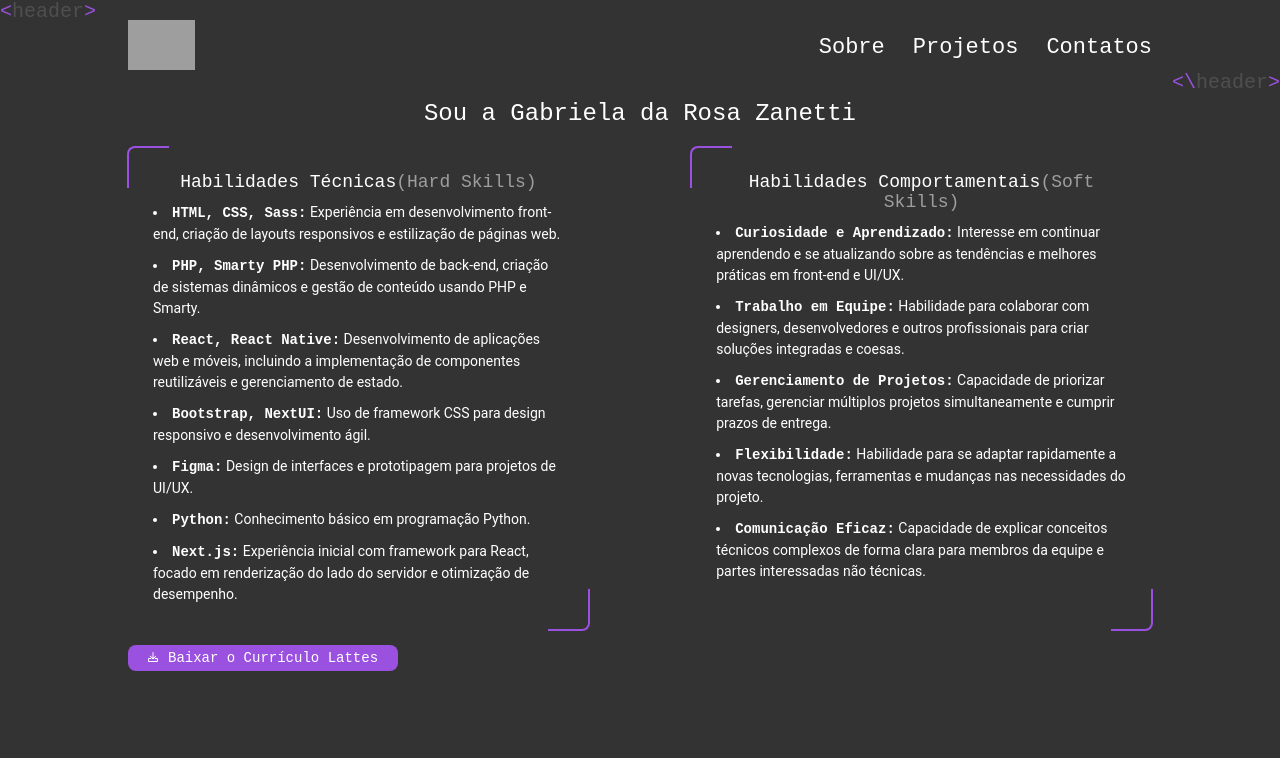
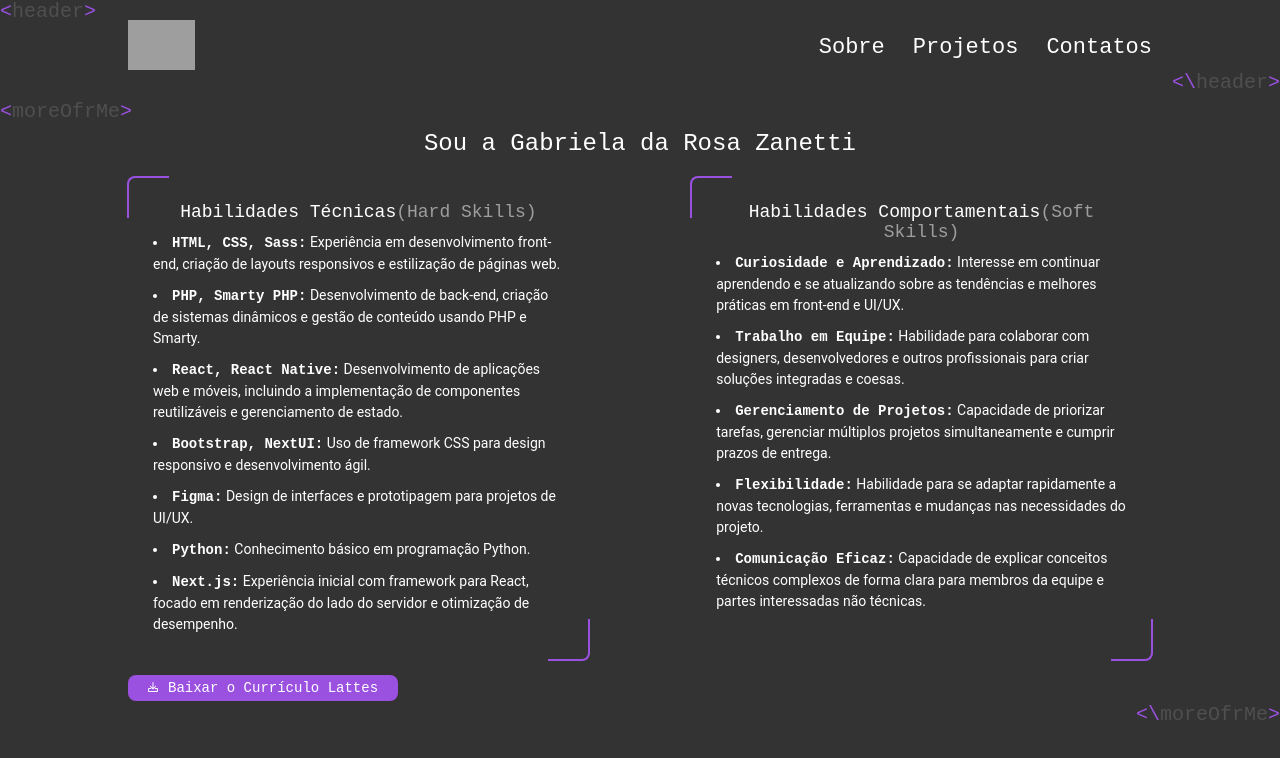
Before and after one commit to GabrielaZanetti/portifolio, a React (Create React App) app: page /mais-sobre in a window 1280 px wide. Shown: the top 758 px of the page. Built offline with nearby package versions, Linux system fonts and the light colour scheme; grey boxes are pictures that could not be loaded.

Commit message:
chore: inclusão dos elementos graficos

```diff
--- a/src/global.scss
+++ b/src/global.scss
@@ -121,3 +121,8 @@ body {
         margin-right: 10px;
     }
 }
+
+#maisSobre {
+    position: relative;
+    padding: 30px 0;
+}
--- a/src/pages/sobreMim.tsx
+++ b/src/pages/sobreMim.tsx
@@ -1,12 +1,15 @@
 import React from 'react'
 import Header from '../component/header/Header'
 import "../global.scss"
+import UIElement from '../component/elementUi/UIElement'
 const curriculo = require('./Profile.pdf') as any
 
 const MaisSobre: React.FC = () => {
     return (
         <>
             <Header />
+            <div id='maisSobre'>
+                <UIElement text="moreOfrMe" />
                 <div className="container">
                     <div className="titulo">Sou a Gabriela da Rosa Zanetti</div>
                     <div className="container-card">
@@ -62,6 +65,8 @@ const MaisSobre: React.FC = () => {
                         Baixar o Currículo Lattes
                     </a>
                 </div>
+                <UIElement text="moreOfrMe" fechar={true} />
+            </div>
         </>
     )
 }
```
Lines whose indentation alone changed are shown as unchanged.
